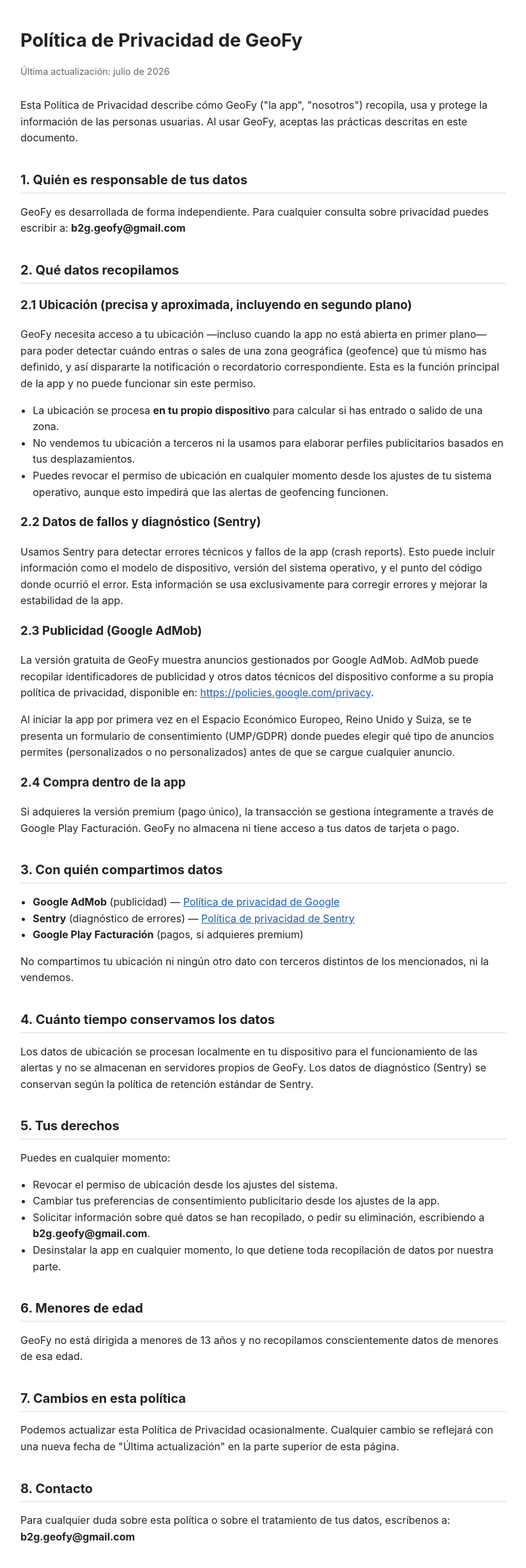
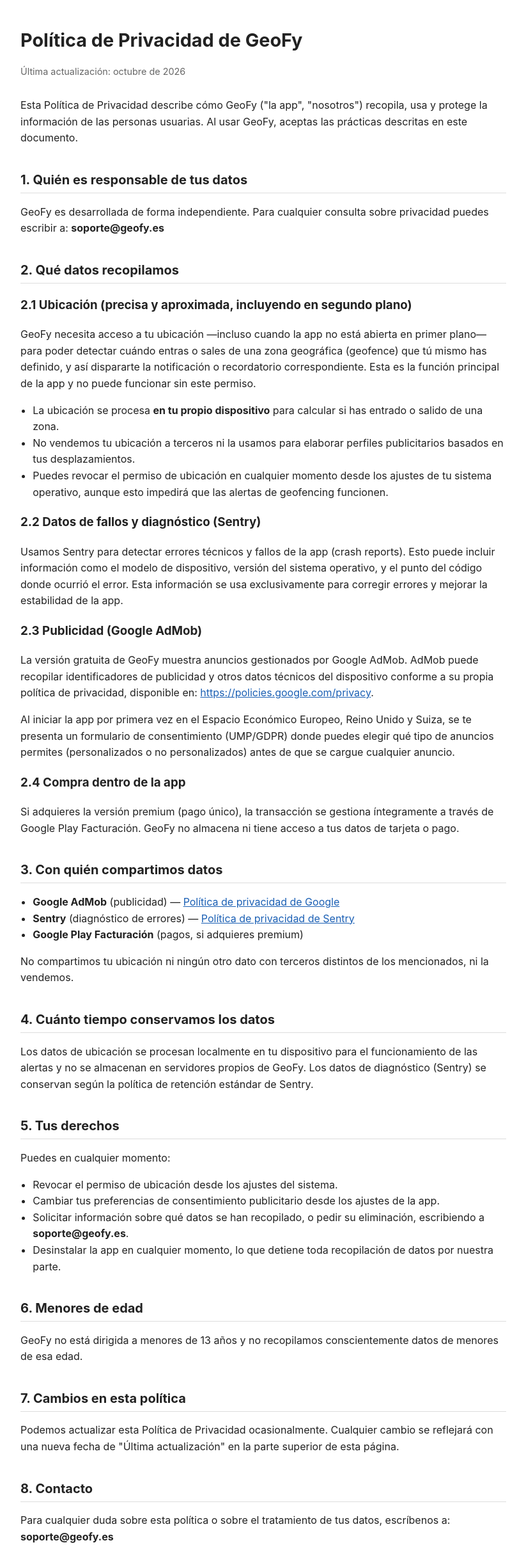
Before and after one commit to b2g-geofy/geofy-privacy-policy, a plain HTML site: page index.html in a window 1280 px wide. Shown: the whole page at 64% size, without its empty margins (228-1051 px from the left). Drawn offline with Linux system fonts and the light colour scheme.

Commit message:
politica: contacto pasa a soporte@geofy.es
Sustituye b2g.geofy@gmail.com en los tres sitios donde aparece y actualiza la fecha de ultima actualizacion a octubre de 2026.

```diff
--- a/index.html
+++ b/index.html
@@ -23,12 +23,12 @@
 <body>
 
 <h1>Política de Privacidad de GeoFy</h1>
-<p class="updated">Última actualización: julio de 2026</p>
+<p class="updated">Última actualización: octubre de 2026</p>
 
 <p>Esta Política de Privacidad describe cómo GeoFy ("la app", "nosotros") recopila, usa y protege la información de las personas usuarias. Al usar GeoFy, aceptas las prácticas descritas en este documento.</p>
 
 <h2>1. Quién es responsable de tus datos</h2>
-<p>GeoFy es desarrollada de forma independiente. Para cualquier consulta sobre privacidad puedes escribir a: <strong>b2g.geofy@gmail.com</strong></p>
+<p>GeoFy es desarrollada de forma independiente. Para cualquier consulta sobre privacidad puedes escribir a: <strong>soporte@geofy.es</strong></p>
 
 <h2>2. Qué datos recopilamos</h2>
 
@@ -66,7 +66,7 @@
 <ul>
   <li>Revocar el permiso de ubicación desde los ajustes del sistema.</li>
   <li>Cambiar tus preferencias de consentimiento publicitario desde los ajustes de la app.</li>
-  <li>Solicitar información sobre qué datos se han recopilado, o pedir su eliminación, escribiendo a <strong>b2g.geofy@gmail.com</strong>.</li>
+  <li>Solicitar información sobre qué datos se han recopilado, o pedir su eliminación, escribiendo a <strong>soporte@geofy.es</strong>.</li>
   <li>Desinstalar la app en cualquier momento, lo que detiene toda recopilación de datos por nuestra parte.</li>
 </ul>
 
@@ -77,7 +77,7 @@
 <p>Podemos actualizar esta Política de Privacidad ocasionalmente. Cualquier cambio se reflejará con una nueva fecha de "Última actualización" en la parte superior de esta página.</p>
 
 <h2>8. Contacto</h2>
-<p>Para cualquier duda sobre esta política o sobre el tratamiento de tus datos, escríbenos a: <strong>b2g.geofy@gmail.com</strong></p>
+<p>Para cualquier duda sobre esta política o sobre el tratamiento de tus datos, escríbenos a: <strong>soporte@geofy.es</strong></p>
 
 </body>
 </html>
```
